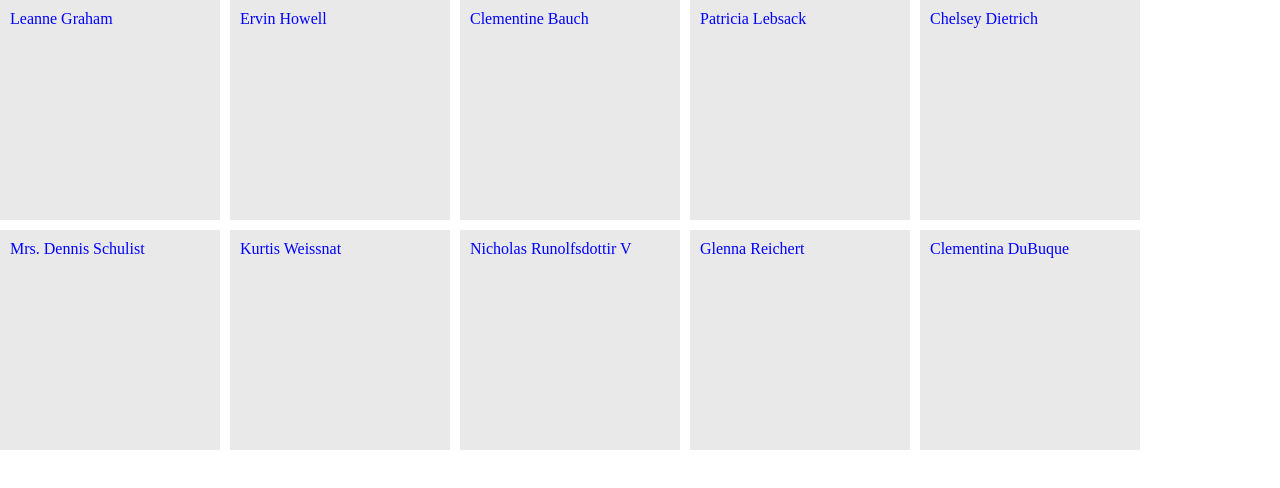
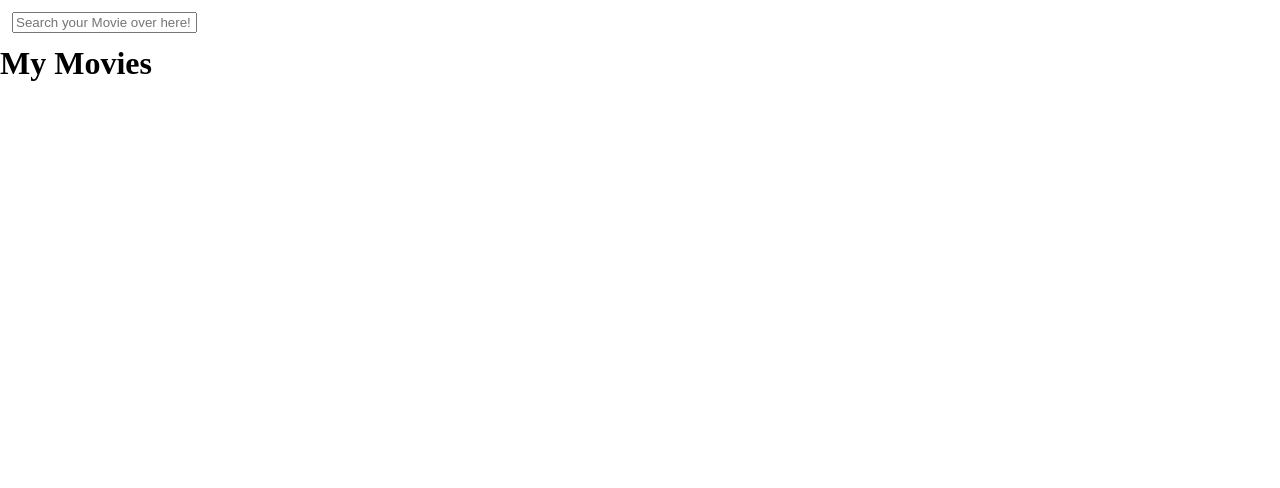
Before and after one commit to kjstarun/react-practice, a React (Vite) app: page / in a window 1280 px wide. Shown: the top 488 px of the page. Built offline with nearby package versions, Linux system fonts and the light colour scheme.

Commit message:
added lifecycle syntax and api call in react

```diff
--- a/src/App.jsx
+++ b/src/App.jsx
@@ -12,6 +12,8 @@ import Input from "./React-State/input";
 // import PropsFC from "./Props/propsFC";
 // import Parent from "./PassDatatoChild/parent";
 import Like from "./Like-functionality/like";
+import MoviesList from "./Movies-api/movielist";
+import Life from "./Lifecycle/lifecycle";
 
 function App() {
   return (
@@ -21,7 +23,7 @@ function App() {
     //   <PropsFC subject="JS" />
     //   <PropsCC subject="React" />
     // </>
-    <Like/>
+    <MoviesList />
   );
 }
 
--- /dev/null
+++ b/src/Lifecycle/lifecycle.jsx
@@ -0,0 +1,38 @@
+import { Component } from "react";
+
+class Life extends Component {
+  constructor(props) {
+    super(props);
+    this.state = {
+      current: 1,
+    };
+    console.log("Contructor");
+  }
+
+  static getDerivedStateFromProps(props, state) {
+    console.log("getDerivedStateFromProps");
+    return null;
+  }
+
+  componentDidMount() {
+    console.log("componentDidMount");
+  }
+
+  render() {
+    console.log("Render");
+    return (
+      <>
+        <p>Hi there, I'm is a class component {this.state.current}</p>
+        <button
+          onClick={() => {
+            this.setState({ current: this.state.current + 1 });
+          }}
+        >
+          Increment
+        </button>
+      </>
+    );
+  }
+}
+
+export default Life;
--- /dev/null
+++ b/src/Movies-api/input.jsx
@@ -0,0 +1,18 @@
+const InputBox = ({ name, value, onChange, placeholder, type }) => {
+  return (
+    <input
+      type={type}
+      name={name}
+      value={value}
+      onChange={(e) => onChange(name, e.target.value)}
+      placeholder={placeholder}
+    />
+  );
+};
+
+InputBox.defaultProps = {
+  type: "text",
+  placeholder: "Enter text here!",
+};
+
+export default InputBox;
--- /dev/null
+++ b/src/Movies-api/movielist.jsx
@@ -0,0 +1,50 @@
+import { useState } from "react";
+import InputBox from "./input";
+
+const movieItem = {
+  padding: 12,
+  margin: 12,
+  border: "1px solid silver",
+  backgroundColor: "#325795",
+  color: "#fff",
+};
+const MoviesList = () => {
+  const [search, setSearch] = useState("");
+  const [movies, setMovies] = useState([]);
+
+  const onMoviesSearch = (key, value) => {
+    console.log({ key, value });
+    setSearch(value);
+
+    fetch(`https://dummyjson.com/products/search?q=${value}`)
+      .then((data) => data.json())
+      .then((data) => setMovies(data.products));
+  };
+  return (
+    <>
+      <div style={{ padding: 12 }}>
+        <InputBox
+          value={search}
+          onChange={onMoviesSearch}
+          placeholder="Search your Movie over here!"
+        />
+        {search && <p>Searching for : {search}</p>}
+      </div>
+      <div>
+        <h1>My Movies</h1>
+        <ul>
+          {movies.map((item) => {
+            return (
+              <li key={item.id} style={movieItem}>
+                <p>{item.title}</p>
+                <p>{item.description}</p>
+              </li>
+            );
+          })}
+        </ul>
+      </div>
+    </>
+  );
+};
+
+export default MoviesList;
```
